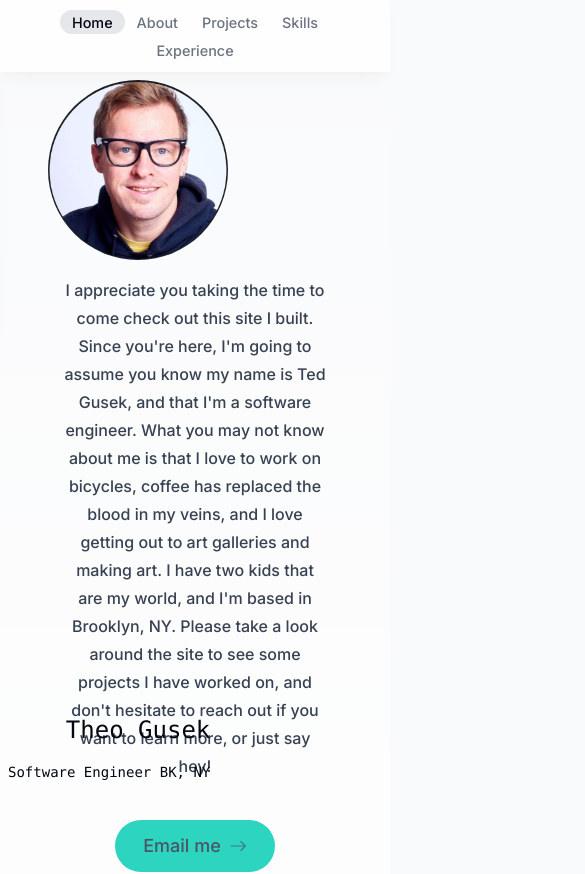
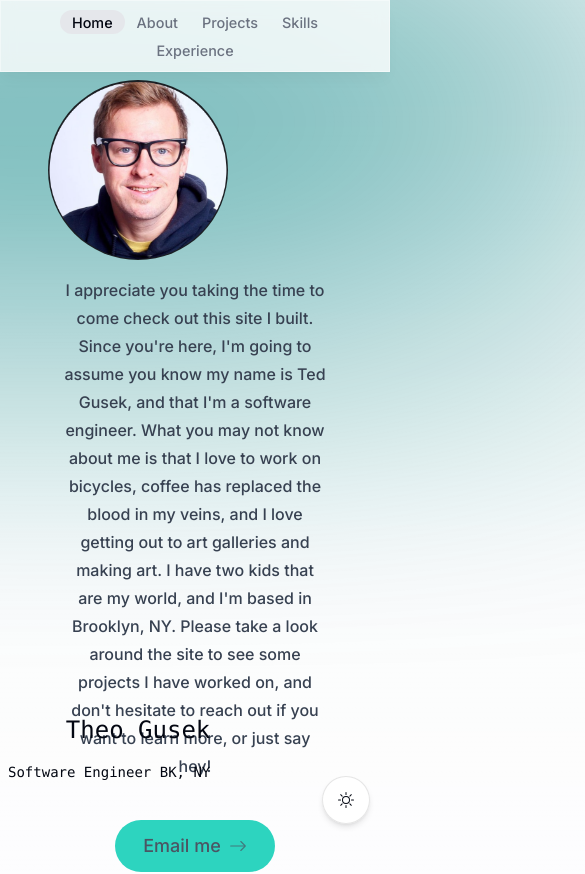
Before and after one commit to tedgusek/portfolio_site, a Next.js app: page / in a window 390 px wide. Shown: the top 874 px of the page, 585 px wide, since content can reach past the window. Built offline with nearby package versions, Linux system fonts and the light colour scheme.

Commit message:
adding dark mode

```diff
--- a/app/layout.tsx
+++ b/app/layout.tsx
@@ -3,9 +3,9 @@
 // import "./globals.css";
 
 // import Footer from '@/components/Footer';
-// import ThemeSwitch from '@/components/ThemeSwitch';
+import ThemeSwitch from '@/components/ThemeSwitch';
 import ActiveSectionContextProvider from '@/context/ActiveSectionContextProvider';
-// import ThemeContextProvider from '@/context/ThemeContextProvider';
+import ThemeContextProvider from '@/context/ThemeContextProvider';
 // import { ClerkProvider } from '@clerk/nextjs';
 // import { GoogleAnalytics } from '@next/third-parties/google';
 // import { Analytics } from '@vercel/analytics/react';
@@ -22,17 +22,7 @@ export const metadata: Metadata = {
   description: "A page to share a couple projects and offer services",
 };
 
-// export default function RootLayout({
-//   children,
-// }: Readonly<{
-//   children: React.ReactNode;
-// }>) {
-//   return (
-//     <html lang="en">
-//       <body className={inter.className}>{children}</body>
-//     </html>
-//   );
-// }
+
 export default function RootLayout({
   children,
 }: {
@@ -40,21 +30,20 @@ export default function RootLayout({
 }) {
   return (
     <html lang="en" >
-      {/* <link rel="icon" href="/favicon.ico" sizes="any" /> */}
       <body
         className={`${inter.className} sm:pt-38 relative bg-gray-50 pt-8 text-gray-950 dark:bg-gray-900 dark:text-gray-50 dark:text-opacity-90 `}
       >
-        {/* Display two subtle pops of color to the top of the page to add some visual interest */}
-        <div className="absolute left-[-30rem] top-[0rem] -z-10 h-[15.25rem] w-[5.25rem] rounded-full bg-[#008080] blur-[10rem] dark:bg-[#008080] dark:bg-opacity-75 sm:w-[68.75rem]"></div>
+        {/* Display subtle pop of color to the top of the page to add some visual interest */}
+        <div className="absolute left-[-30rem] top-[0rem] -z-10 h-[15.25rem] w-[68.75rem] rounded-full bg-[#008080] blur-[10rem] dark:bg-[#008080] dark:bg-opacity-75 "></div>
         {/* <div className="xl:left=[-15rem] absolute left-[-35rem] top-[-1rem] -z-10 h-[31.25rem] w-[50rem] rounded-full bg-[#dbd7fb] blur-[10rem] dark:bg-[#676394] sm:w-[68.75rem] md:left-[-33rem] lg:left-[-28rem] 2xl:left-[-5rem] "></div> */}
         {/* <ClerkProvider> */}
-          {/* <ThemeContextProvider> */}
+          <ThemeContextProvider>
             <ActiveSectionContextProvider>
               {children}
               {/* <Footer /> */}
             </ActiveSectionContextProvider>
-            {/* <ThemeSwitch /> */}
-          {/* </ThemeContextProvider> */}
+            <ThemeSwitch />
+          </ThemeContextProvider>
         {/* </ClerkProvider> */}
         {/* <Analytics /> */}
         {/* <SpeedInsights /> */}
--- /dev/null
+++ b/components/ThemeSwitch.tsx
@@ -0,0 +1,18 @@
+'use client';
+
+import useTheme from '@/hooks/useTheme';
+import { BsMoon, BsSun } from 'react-icons/bs';
+
+function ThemeSwitch() {
+  const { theme, toggleTheme } = useTheme();
+
+  return (
+    <button
+      className="fixed bottom-5 right-5 flex h-[3rem] w-[3rem] items-center justify-center rounded-full border border-black/10 border-opacity-40 bg-white bg-opacity-80 shadow-md backdrop-blur-[0.5rem] transition-all hover:scale-[1.15] active:scale-105 dark:bg-gray-950"
+      onClick={toggleTheme}
+    >
+      {theme === 'light' ? <BsSun /> : <BsMoon />}
+    </button>
+  );
+}
+export default ThemeSwitch;
--- /dev/null
+++ b/context/ThemeContextProvider.tsx
@@ -0,0 +1,59 @@
+'use client';
+
+import { createContext, useEffect, useState } from 'react';
+
+type Theme = 'light' | 'dark';
+
+type ThemeContextType = {
+  theme: Theme;
+  toggleTheme: () => void;
+};
+
+type ThemeContextProviderProps = {
+  children: React.ReactNode;
+};
+
+// null if accesses outside of ThemeContextProvider
+export const ThemeContext = createContext<ThemeContextType | null>(null);
+
+function ThemeContextProvider({ children }: ThemeContextProviderProps) {
+  const [theme, setTheme] = useState<Theme>('light');
+
+  /**
+   * The function toggles between a light and dark theme by updating the theme state, storing it in
+   * local storage, and adding or removing a 'dark' class from the document's root element.
+   */
+  const toggleTheme = () => {
+    if (theme === 'light') {
+      setTheme('dark');
+      window.localStorage.setItem('theme', 'dark');
+      document.documentElement.classList.add('dark');
+    } else {
+      setTheme('light');
+      window.localStorage.setItem('theme', 'light');
+      document.documentElement.classList.remove('dark');
+    }
+  };
+
+  /* The `useEffect` hook in this code is responsible for setting the initial theme based on the user's
+  preference or the stored theme in the local storage. */
+  useEffect(() => {
+    const localTheme = window.localStorage.getItem('theme') as Theme | null;
+
+    if (localTheme) {
+      setTheme(localTheme);
+      if (localTheme === 'dark') {
+        document.documentElement.classList.add('dark');
+      }
+    } else if (window.matchMedia('(prefers-color-scheme: dark)').matches) {
+      setTheme('dark');
+      document.documentElement.classList.add('dark');
+    }
+  }, []);
+  return (
+    <ThemeContext.Provider value={{ theme, toggleTheme }}>
+      {children}
+    </ThemeContext.Provider>
+  );
+}
+export default ThemeContextProvider;
--- /dev/null
+++ b/hooks/useTheme.ts
@@ -0,0 +1,16 @@
+import { ThemeContext } from '@/context/ThemeContextProvider';
+import { useContext } from 'react';
+
+
+function useTheme() {
+  const context = useContext(ThemeContext);
+
+  if (context === null) {
+    throw new Error(
+      'useThemeContext must be used within a ThemeContextProvider',
+    );
+  }
+
+  return context;
+}
+export default useTheme;
```
